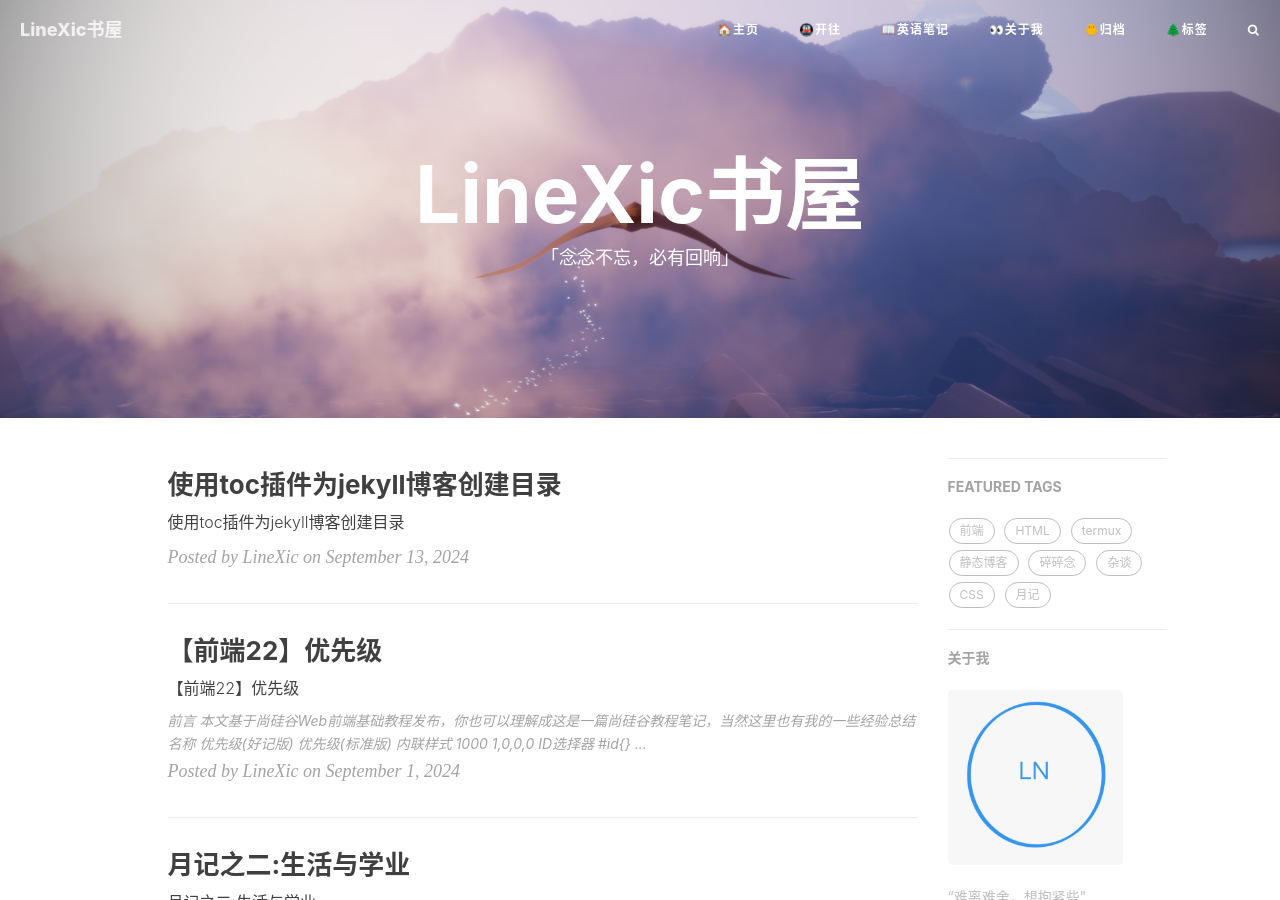
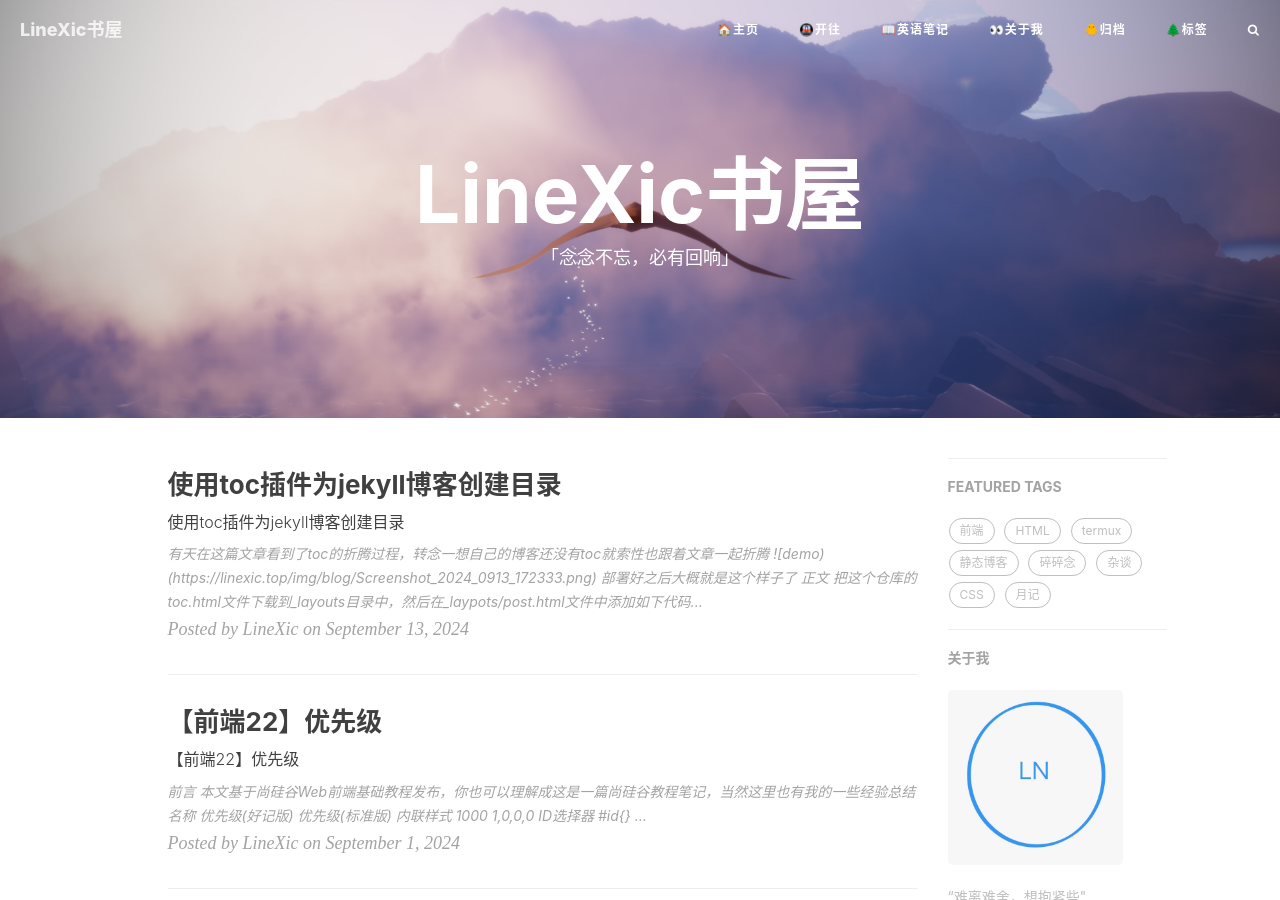
Before and after one commit to LineXic/LineXic-blog, a Jekyll site: the page built from index.html, in a window 1280 px wide and 900 px high. Built offline with Jekyll 4.4.1, drawn with Linux system fonts in a browser that asks for light colours; nearby versions of some CDN libraries; the list of posts is cut into pages by our own code; comment, search, counter and statistics services are not loaded.

Commit message:
更新 2024-09-13-jekyll-toc.md

````diff
--- a/_posts/2024-09-13-jekyll-toc.md
+++ b/_posts/2024-09-13-jekyll-toc.md
@@ -10,3 +10,36 @@
     - jekyll插件
     - toc
 ---
+
+有天在[这篇文章](https://www.u.tsukuba.ac.jp/~s2036012/tech/webmaster/jekyll-toc.html#%E7%AC%AC%E4%B8%89%E7%A7%8D%E6%96%B9%E6%A1%88)看到了toc的折腾过程，转念一想自己的博客还没有toc就索性也跟着文章一起折腾
+![demo)(https://linexic.top/img/blog/Screenshot_2024_0913_172333.png)
+部署好之后大概就是这个样子了
+
+# 正文
+把这个仓库的[toc.html](https://github.com/allejo/jekyll-toc/releases/download/v1.2.0/toc.html)文件下载到`_layouts`目录中，然后在`_laypots/post.html`文件中添加如下代码
+```liquid
+<!-- post.html -->
+
+{% if site.toc %}
+  <div class="container">
+    <div class="contents">
+      <article class="markdown-body">
+        {{ page.content }}
+      </article>
+    </div>
+    <div class="table-of-contents">
+      <h2>Contents</h2>
+      {% include toc.html html=content %}
+    </div>
+  </div>
+{% else %}
+  <article class="markdown-body">
+    {{ page.content }}
+  </article>
+{% endif %}
+```
+注意这里有一个坑我在直接添加这段代码时出现了这样的情况
+![bug](https://linexic.top/img/blog/Image_1726219871237.jpg)
+也就是说这里的文章重复了两段，其中一段是自己写的另一段就是这段代码中某一个在作祟「私自"抄写"了」
+![解决方法](img/blog/Image_1726208869320.png)
+这样的解决方法就是把两段`  <article class="markdown-body">{{ page.content }}`都给删掉，如果你觉得删掉不保险也可以使用`<!--  -->`注释掉完成之后你就能愉快的使用啦
````
